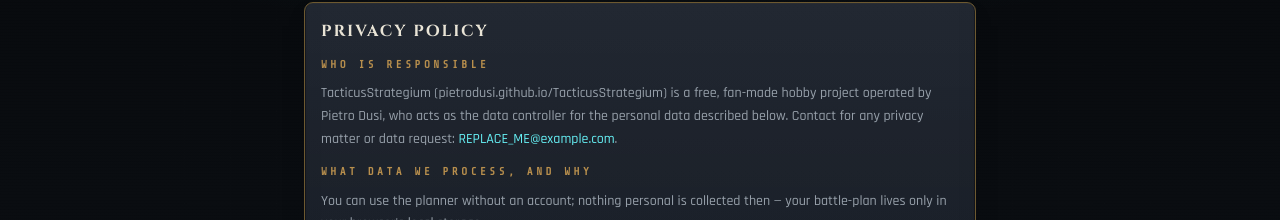
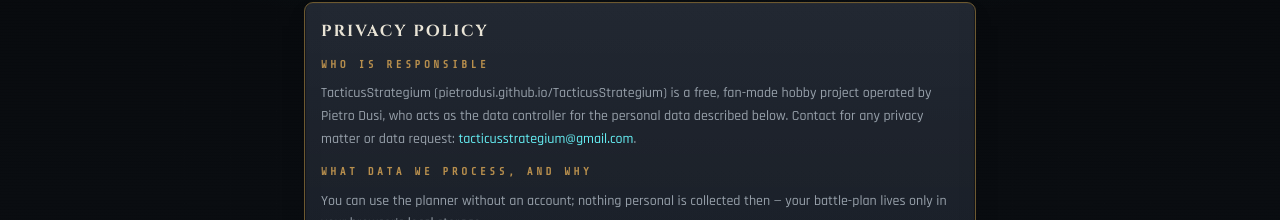
Before and after one commit to pietrodusi/TacticusStrategium, a React (Vite) app: page /#/legal in a window 1280 px wide. Shown: the part 165-385 px from the top of the page. Built offline with nearby package versions, Linux system fonts and the light colour scheme.

Commit message:
Publish the dedicated privacy contact address
Co-Authored-By: Claude Fable 5 <noreply@anthropic.com>

```diff
--- a/src/pages/LegalPage.tsx
+++ b/src/pages/LegalPage.tsx
@@ -1,7 +1,7 @@
 import { Link } from 'react-router-dom'
 
-// Dedicated data-requests address — create it, then replace the placeholder.
-const CONTACT_EMAIL = 'REPLACE_ME@example.com'
+// Dedicated data-requests address (forwards to the operator's inbox).
+const CONTACT_EMAIL = 'tacticusstrategium@gmail.com'
 
 const EFFECTIVE_DATE = '10 June 2026'
 
```
